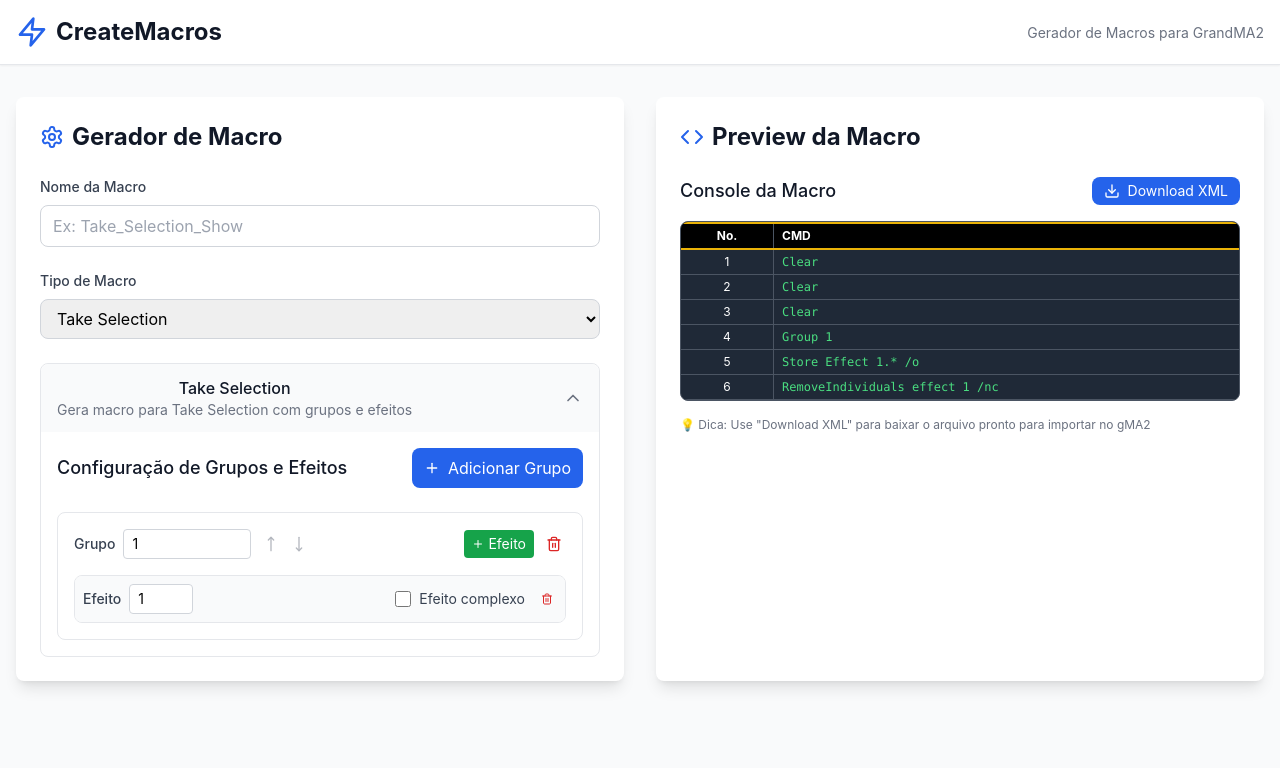
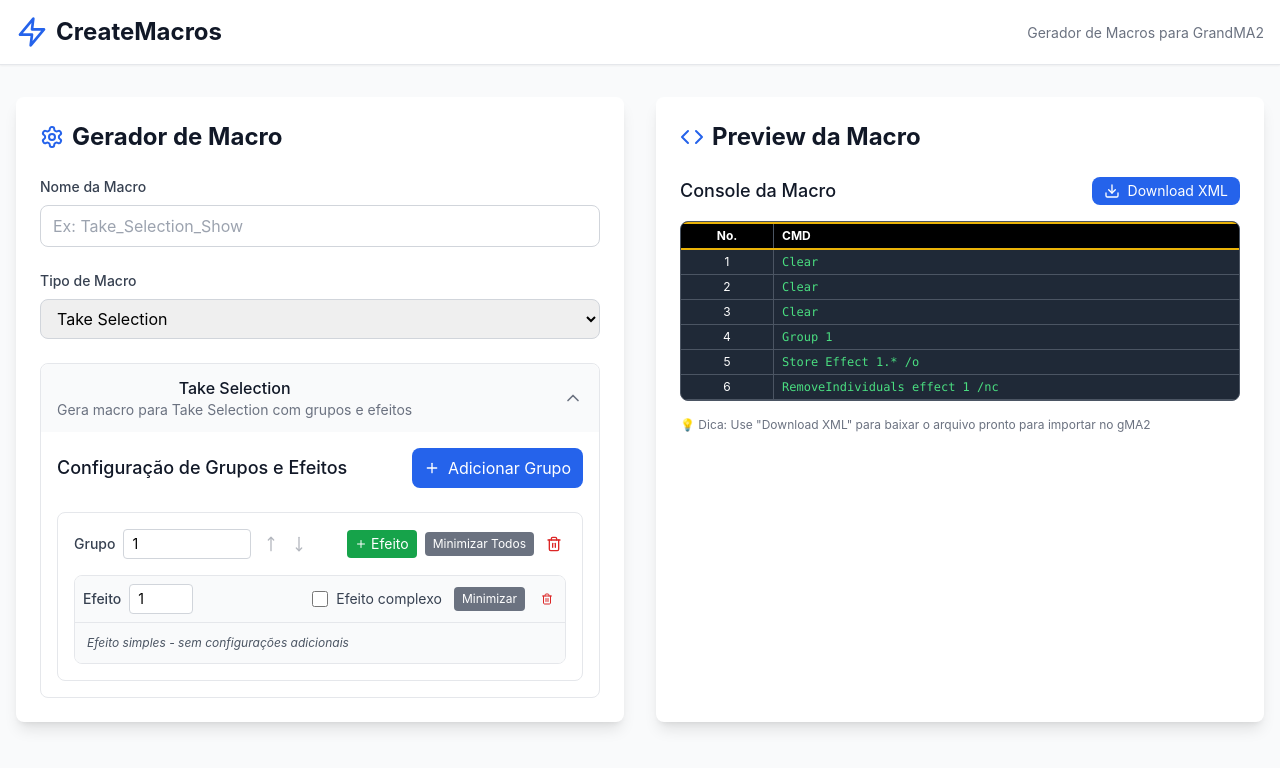
Before and after one commit to LuanGP/CreateMacros, a React (Vite) app: page / in a window 1280 px wide. Shown: the top 768 px of the page. Built offline with nearby package versions, Linux system fonts and the light colour scheme.

Commit message:
Update TakeSelectionGenerator.jsx

```diff
--- a/src/components/generators/TakeSelectionGenerator.jsx
+++ b/src/components/generators/TakeSelectionGenerator.jsx
@@ -242,6 +242,26 @@ function TakeSelectionGenerator({ onMacroGenerated }) {
     }))
   }
 
+  const toggleGroupCollapse = (groupId) => {
+    const group = groups.find(g => g.id === groupId)
+    const allEffects = group?.effects || []
+
+    if (allEffects.length === 0) return
+
+    // Verificar se todos os efeitos estão minimizados
+    const allCollapsed = allEffects.every(effect => collapsedEffects[effect.id])
+
+    // Se todos estão minimizados, expandir todos. Se não, minimizar todos
+    const newCollapsedState = !allCollapsed
+
+    const newCollapsedEffects = { ...collapsedEffects }
+    allEffects.forEach(effect => {
+      newCollapsedEffects[effect.id] = newCollapsedState
+    })
+
+    setCollapsedEffects(newCollapsedEffects)
+  }
+
   const isLineNumberAvailable = (lineNumber, groupId, effectId, currentLineId) => {
     // Se o valor não for um número válido, não mostrar erro (permitir digitação)
     const numValue = parseInt(lineNumber)
@@ -332,6 +352,17 @@ function TakeSelectionGenerator({ onMacroGenerated }) {
                   <Plus className="w-3 h-3" />
                   Efeito
                 </button>
+                {group.effects.length > 0 && (
+                  <button
+                    onClick={() => toggleGroupCollapse(group.id)}
+                    className="flex items-center gap-1 px-2 py-1 text-xs bg-gray-500 text-white rounded hover:bg-gray-600 transition-colors"
+                  >
+                    {group.effects.every(effect => collapsedEffects[effect.id])
+                      ? 'Expandir Todos'
+                      : 'Minimizar Todos'
+                    }
+                  </button>
+                )}
                 <button
                   onClick={() => removeGroup(group.id)}
                   className="p-1 text-red-600 hover:text-red-700 transition-colors"
@@ -388,6 +419,12 @@ function TakeSelectionGenerator({ onMacroGenerated }) {
                         </label>
                       </div>
                       <button
+                        onClick={() => toggleEffectCollapse(effect.id)}
+                        className="flex items-center gap-1 px-2 py-1 text-xs bg-gray-500 text-white rounded hover:bg-gray-600 transition-colors"
+                      >
+                        {collapsedEffects[effect.id] ? 'Expandir' : 'Minimizar'}
+                      </button>
+                      <button
                         onClick={() => removeEffect(group.id, effect.id)}
                         className="p-1 text-red-600 hover:text-red-700 transition-colors"
                       >
@@ -396,6 +433,9 @@ function TakeSelectionGenerator({ onMacroGenerated }) {
                     </div>
                   </div>
 
+                  {/* Conteúdo do efeito (minimizado ou expandido) */}
+                  {!collapsedEffects[effect.id] && (
+                    <>
                       {/* Cascata para efeito complexo */}
                       {effect.isComplex && (
                         <div className="p-3 bg-blue-50 border-t border-blue-200">
@@ -414,16 +454,9 @@ function TakeSelectionGenerator({ onMacroGenerated }) {
                                 <Plus className="w-3 h-3" />
                                 Adicionar Linha
                               </button>
-                          <button
-                            onClick={() => toggleEffectCollapse(effect.id)}
-                            className="flex items-center gap-1 px-2 py-1 text-xs bg-gray-500 text-white rounded hover:bg-gray-600 transition-colors"
-                          >
-                            {collapsedEffects[effect.id] ? 'Expandir' : 'Minimizar'}
-                          </button>
                             </div>
                           </div>
 
-                      {!collapsedEffects[effect.id] && (
                           <div className="space-y-2">
                             {(effect.effectLines || []).map((line, lineIndex) => (
                               <div key={line.id} className="flex items-center gap-2">
@@ -466,8 +499,18 @@ function TakeSelectionGenerator({ onMacroGenerated }) {
                               </p>
                             )}
                           </div>
+                        </div>
                       )}
+
+                      {/* Conteúdo para efeitos simples */}
+                      {!effect.isComplex && (
+                        <div className="p-3 bg-gray-50 border-t border-gray-200">
+                          <p className="text-xs text-gray-600 italic">
+                            Efeito simples - sem configurações adicionais
+                          </p>
                         </div>
+                      )}
+                    </>
                   )}
                 </div>
               ))}
```
Lines whose indentation alone changed are shown as unchanged.
